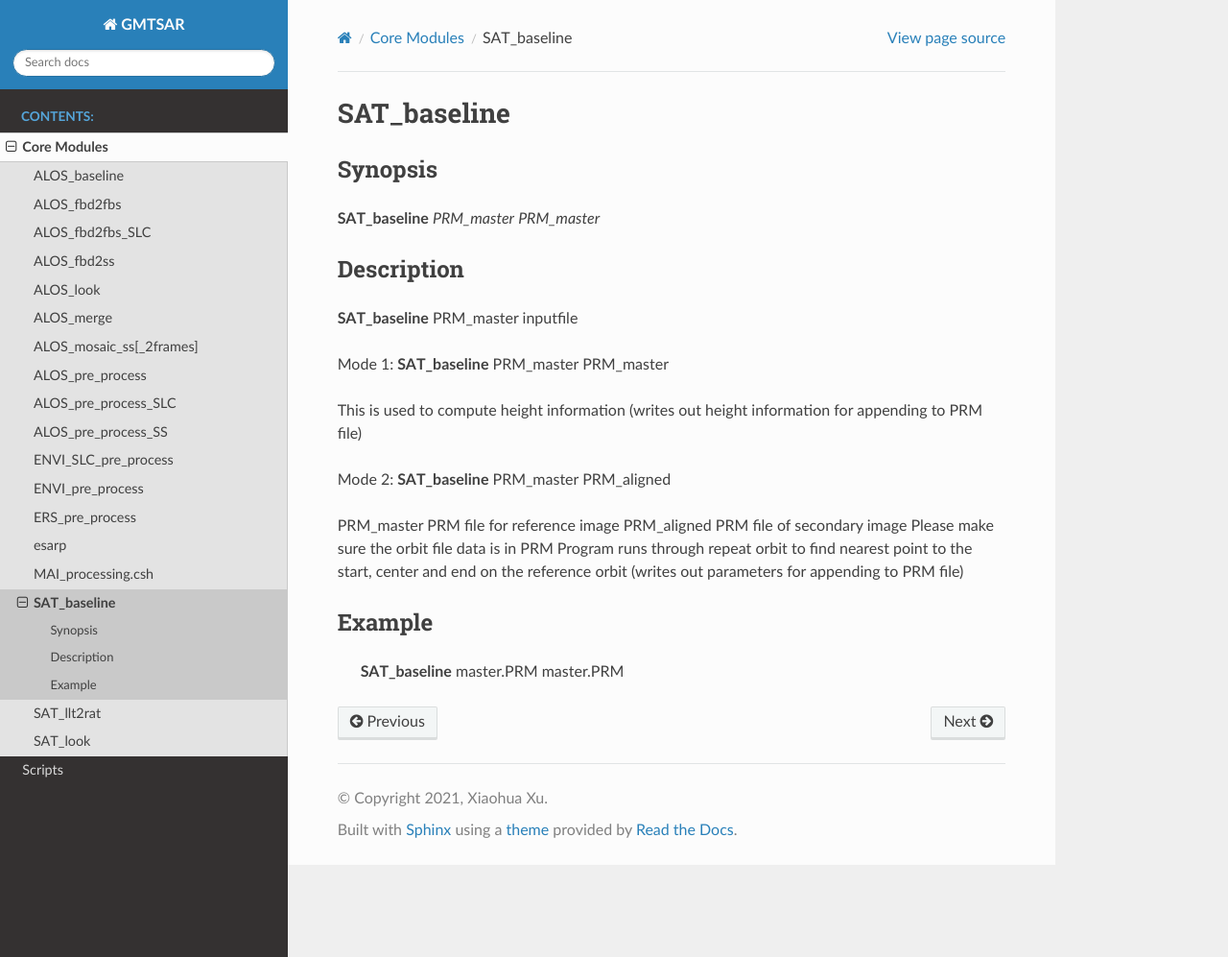
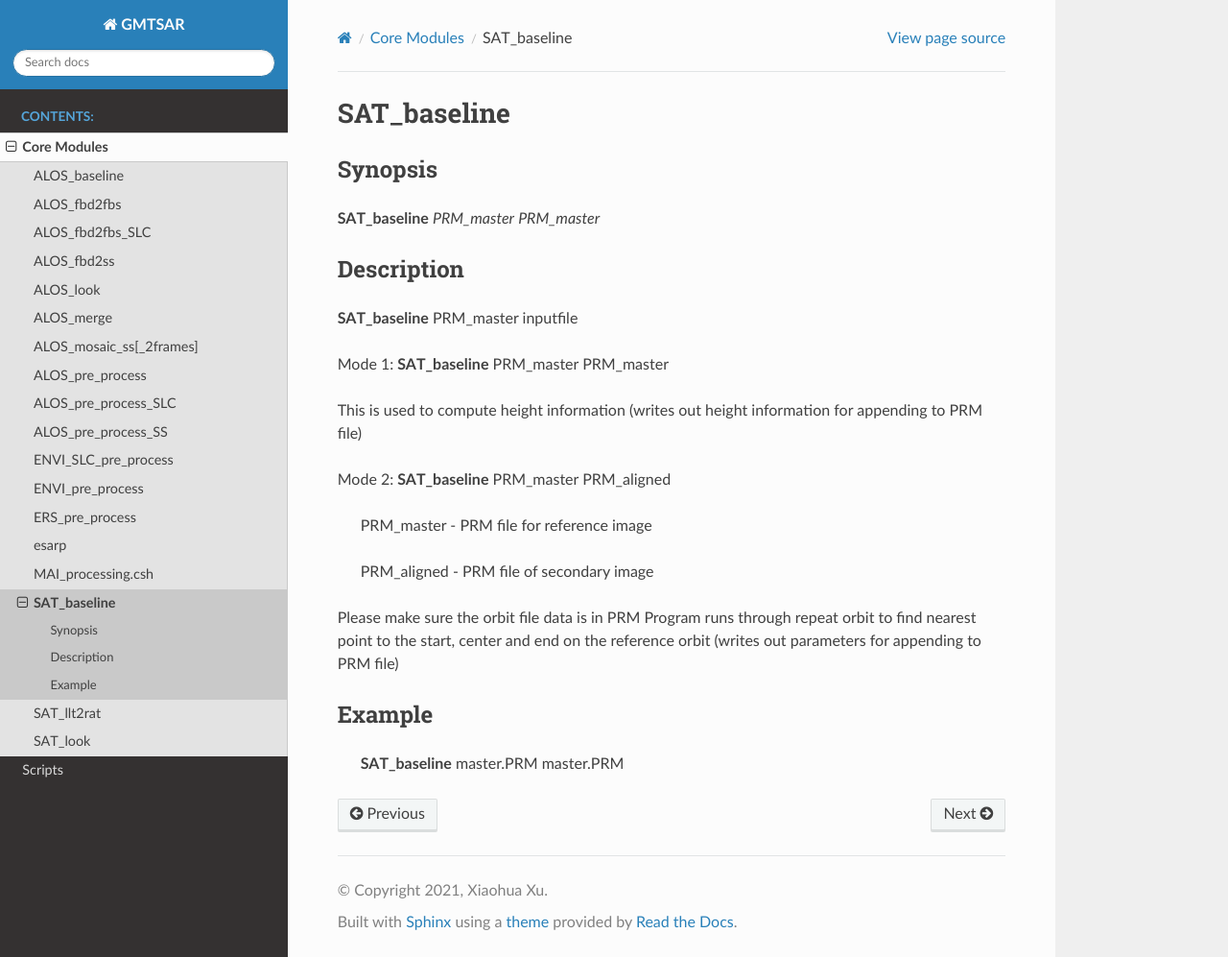
Before and after one commit to gmtsar/documentation, a Sphinx documentation site: the page built from source/SAT_baseline.rst, in a window 1280 px wide and 997 px high. Shown: the whole window at 96% size. Built offline with Sphinx 7.4.7 and the Read the Docs theme 2.0.0, drawn with Linux system fonts in a browser that asks for light colours.

Commit message:
Fixing formatting

```diff
--- a/source/ALOS_look.rst
+++ b/source/ALOS_look.rst
@@ -18,8 +18,11 @@ a file of longitude, latitude, elevation, look_E, look_N, and look_U
 (ASCII file default)
 
  master.PRM   -  parameter file for master image and points to LED orbit file
+
  inputfile    -  lon, lat, elevation [ASCII]
+
  outputfile   -  lon, lat, elevation look_E look_N look_U [ASCII default]
+
  -bos or -bod   -  binary single or double precision output
 
 
--- a/source/ENVI_SLC_pre_process.rst
+++ b/source/ENVI_SLC_pre_process.rst
@@ -15,6 +15,7 @@ Description
 (file names starting with ASA_WSS_1P)
 
     name_stem     -    filename of the data file
+
     earth_radius  -    local earth radius (in meters) (put 0 if use default value)
 
 
--- a/source/ENVI_pre_process.rst
+++ b/source/ENVI_pre_process.rst
@@ -13,10 +13,15 @@ Description
 **ENVI_pre_process** will digest Envisat formatted data
 
     name_stem     -    filename of the .baq file
+
     near_range    -    near range (in meters) of the SAR image (put 0 if use default value)
+
     earth_radius  -    local earth radius (in meters) (put 0 if use default value)
+
     num_patch     -    number of patches  (put 0 if use default value)
+
     Doppler       -    Doppler value (blank if use default value)
+
     earth_radius  -    local earth radius (in meters) (put 0 if use default value)
 
 
--- a/source/SAT_baseline.rst
+++ b/source/SAT_baseline.rst
@@ -23,8 +23,10 @@ This is used to compute height information
 
 Mode 2: **SAT_baseline** PRM_master PRM_aligned
 
-PRM_master 	   PRM file for reference image
-PRM_aligned 	   PRM file of secondary image
+     PRM_master  -   PRM file for reference image
+
+     PRM_aligned -   PRM file of secondary image
+
 Please make sure the orbit file data is in PRM
 Program runs through repeat orbit to find nearest point
 to the start, center and end on the reference orbit
--- a/source/SAT_llt2rat.rst
+++ b/source/SAT_llt2rat.rst
@@ -13,9 +13,13 @@ Description
 **SAT_llt2rat** converts longitude/latitide/elevation to range/azimuth/elevation coordinates
 
      master.PRM   -  parameter file for master image and points to LED orbit file
+
      precise      -  (0) standard back geocoding, (1) - polynomial refinenent (slower)
+
      inputfile    -  lon, lat, elevation [ASCII]
+
      outputfile   -  range, azimuth, lon, lat, elevation [ASCII default]
+
      -bos or -bod -  binary single or double precision output
 
 
```
Also changed, not shown: source/ERS_pre_process.rst (+9 -5 lines).
